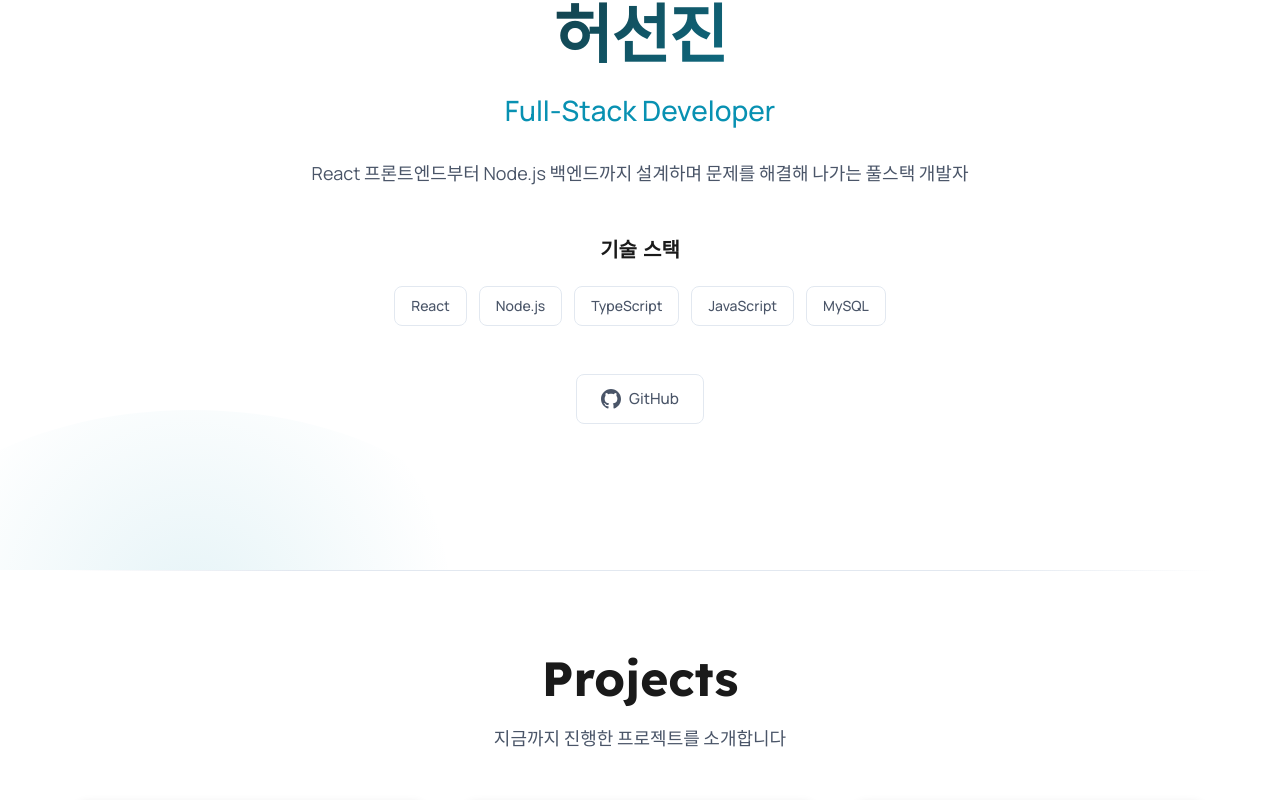
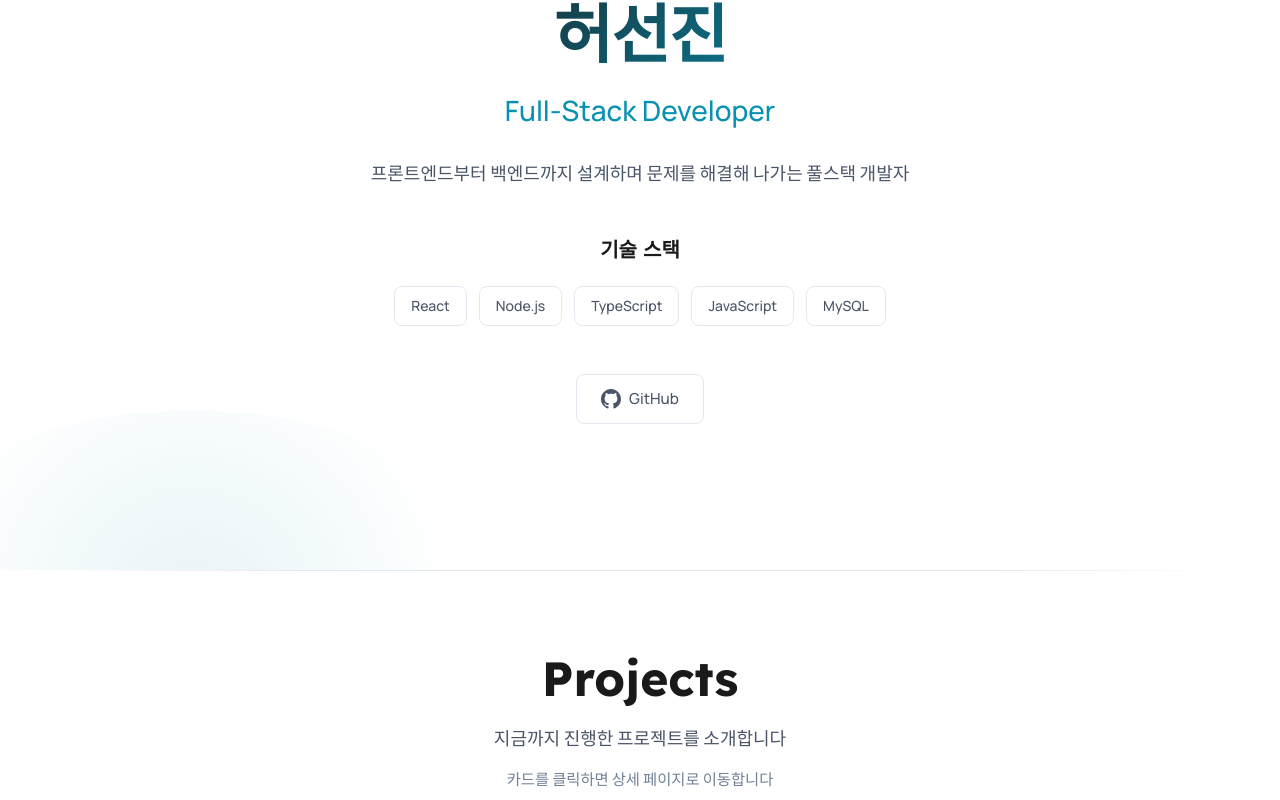
Before and after one commit to HeoSeonJin0504/HeoSeonJin0504.github.io, a React (Vite) app: page / in a window 1280 px wide. Shown: the part 230-1030 px from the top of the page. Built offline with nearby package versions, Linux system fonts and the light colour scheme.

Commit message:
디자인 수정

```diff
--- a/src/components/ProjectCard.tsx
+++ b/src/components/ProjectCard.tsx
@@ -187,6 +187,7 @@ const ProjectCard: React.FC<ProjectCardProps> = ({ project, index }) => {
   const navigate = useNavigate();
 
   const handleCardClick = () => {
+    window.scrollTo(0, 0);
     navigate(`/project/${project.id}`);
   };
 
--- a/src/components/Projects.tsx
+++ b/src/components/Projects.tsx
@@ -50,6 +50,13 @@ const Subheading = styled.p`
   font-size: clamp(1rem, 1.5vw, 1.125rem);
   text-align: center;
   color: var(--color-text-secondary);
+  margin-bottom: 1rem;
+`;
+
+const SubText = styled.p`
+  font-size: clamp(0.875rem, 1.2vw, 1rem);
+  text-align: center;
+  color: var(--color-text-muted);
   margin-bottom: 3rem;
 `;
 
@@ -65,6 +72,7 @@ const Projects: React.FC = () => {
       <Container>
         <Heading className="fade-in-up">Projects</Heading>
         <Subheading className="fade-in-up">지금까지 진행한 프로젝트를 소개합니다</Subheading>
+        <SubText className="fade-in-up">카드를 클릭하면 상세 페이지로 이동합니다</SubText>
 
         <Grid>
           {projects.map((project, index) => (
--- a/src/data/projects.ts
+++ b/src/data/projects.ts
@@ -3,7 +3,7 @@ import type { Project, SocialLink, Profile } from '../types';
 export const profile: Profile = {
   name: '허선진',
   title: 'Full-Stack Developer',
-  bio: 'React 프론트엔드부터 Node.js 백엔드까지 설계하며 문제를 해결해 나가는 풀스택 개발자',
+  bio: '프론트엔드부터 백엔드까지 설계하며 문제를 해결해 나가는 풀스택 개발자',
   email: 'sonjin54@naver.com',
   skills: ['React', 'Node.js', 'TypeScript', 'JavaScript', 'MySQL']
 };
--- a/src/pages/ProjectDetail.tsx
+++ b/src/pages/ProjectDetail.tsx
@@ -359,6 +359,10 @@ const ProjectDetail: React.FC = () => {
 
   const project = projects.find((p) => p.id === Number(id));
 
+  React.useEffect(() => {
+    window.scrollTo(0, 0);
+  }, [id]);
+
   const handlePrevImage = () => {
     if (project) {
       setCurrentImageIndex((prev: number) =>
```
